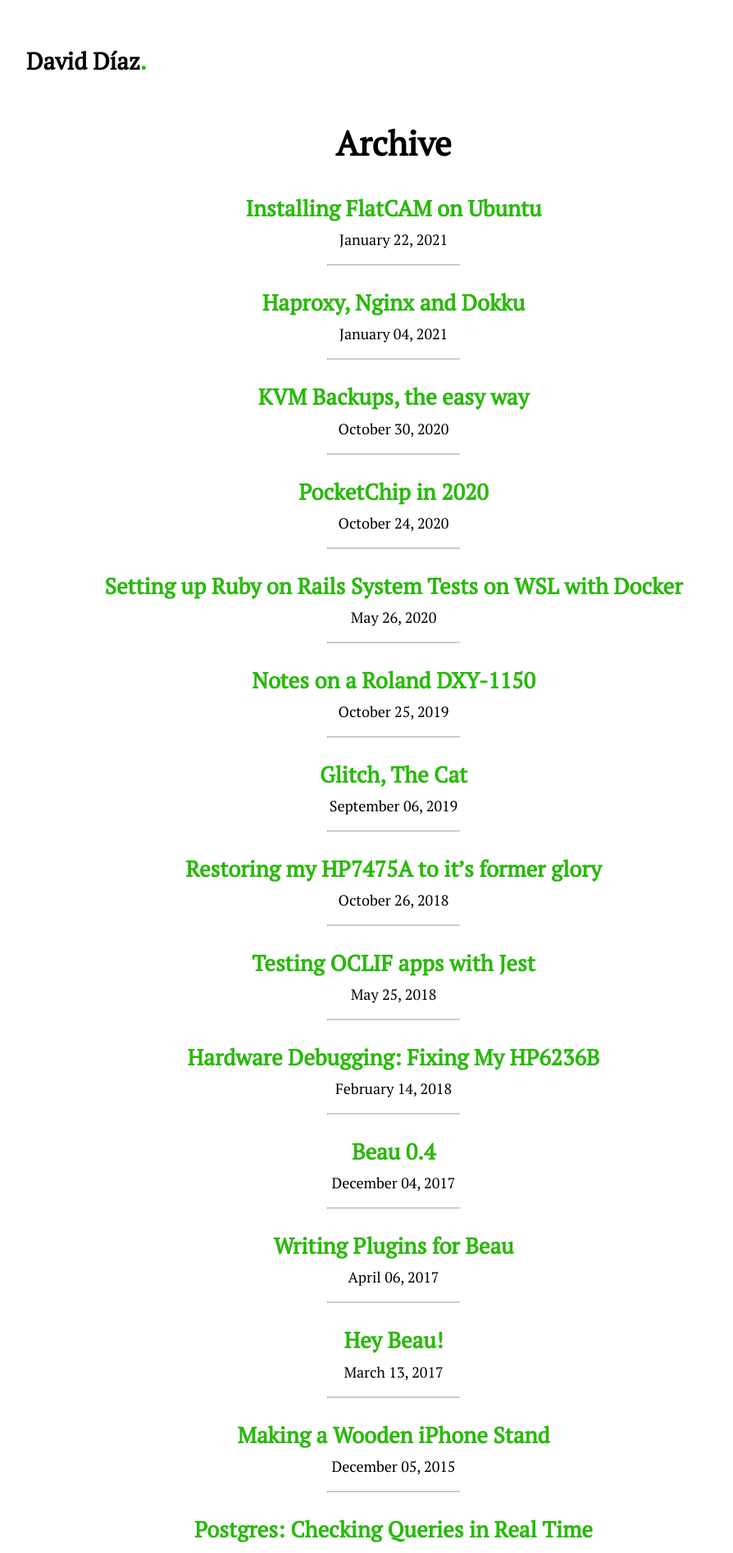
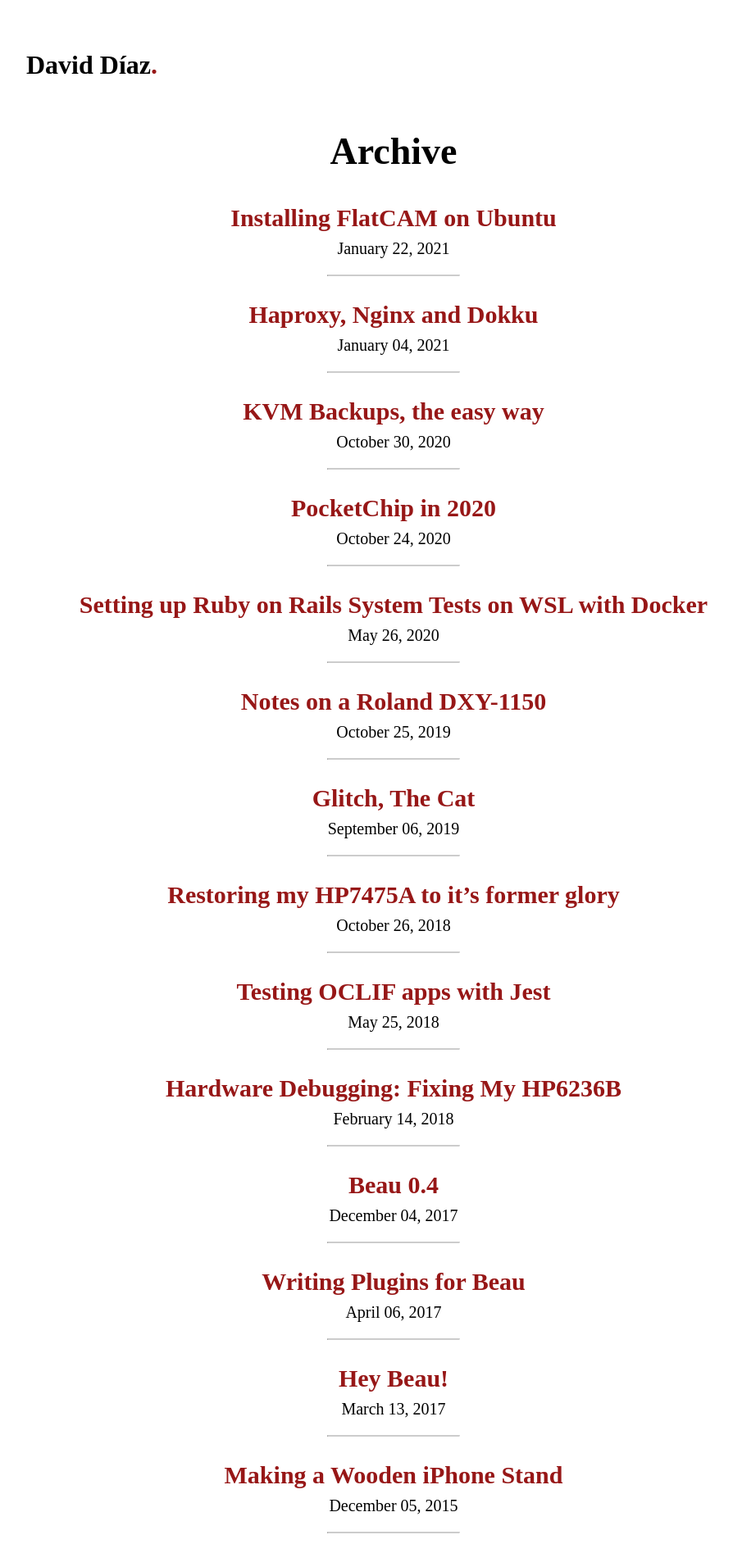
Before and after one commit to Seich/martianwabbit, a Jekyll site: the page built from src/archive.html, in a window 1280 px wide. Shown: the top 1895 px of the page at 82% size, without its empty margins (160-1054 px from the left). Built offline with Jekyll 4.4.1, drawn with Linux system fonts in a browser that asks for light colours.

Commit message:
Testing out a better, higher-contract primary color.

```diff
--- a/src/css/screen.scss
+++ b/src/css/screen.scss
@@ -1,24 +1,25 @@
 ---
 ---
 
-/* Fonts */
-@import url(https://fonts.googleapis.com/css?family=PT+Serif);
-
-$green: #29b90b;
-$blue: rgb(0, 134, 184);
+$primary: #971717;
 
 /* General */
 body {
   margin: 0;
-  font-family: "PT Serif", serif;
-  font-size: 18px;
+  font-family: "Liberation Serif", Georgia, "Times New Roman", Times, serif;
+  font-size: 20px;
   display: flex;
   flex-direction: column;
   min-height: 100vh;
 }
 
 a {
-  color: $green;
+  color: $primary
+;
+
+  &:hover {
+    text-decoration: none;
+  }
 }
 
 /* Top */
@@ -37,7 +38,7 @@ a {
     }
 
     span {
-      color: $green;
+      color: $primary;
     }
   }
 }
@@ -83,10 +84,6 @@ footer {
         font-size: 1.1em;
         margin-bottom: 0;
         font-weight: 100;
-
-        a:hover {
-          text-decoration: none;
-        }
       }
 
       p {
```
